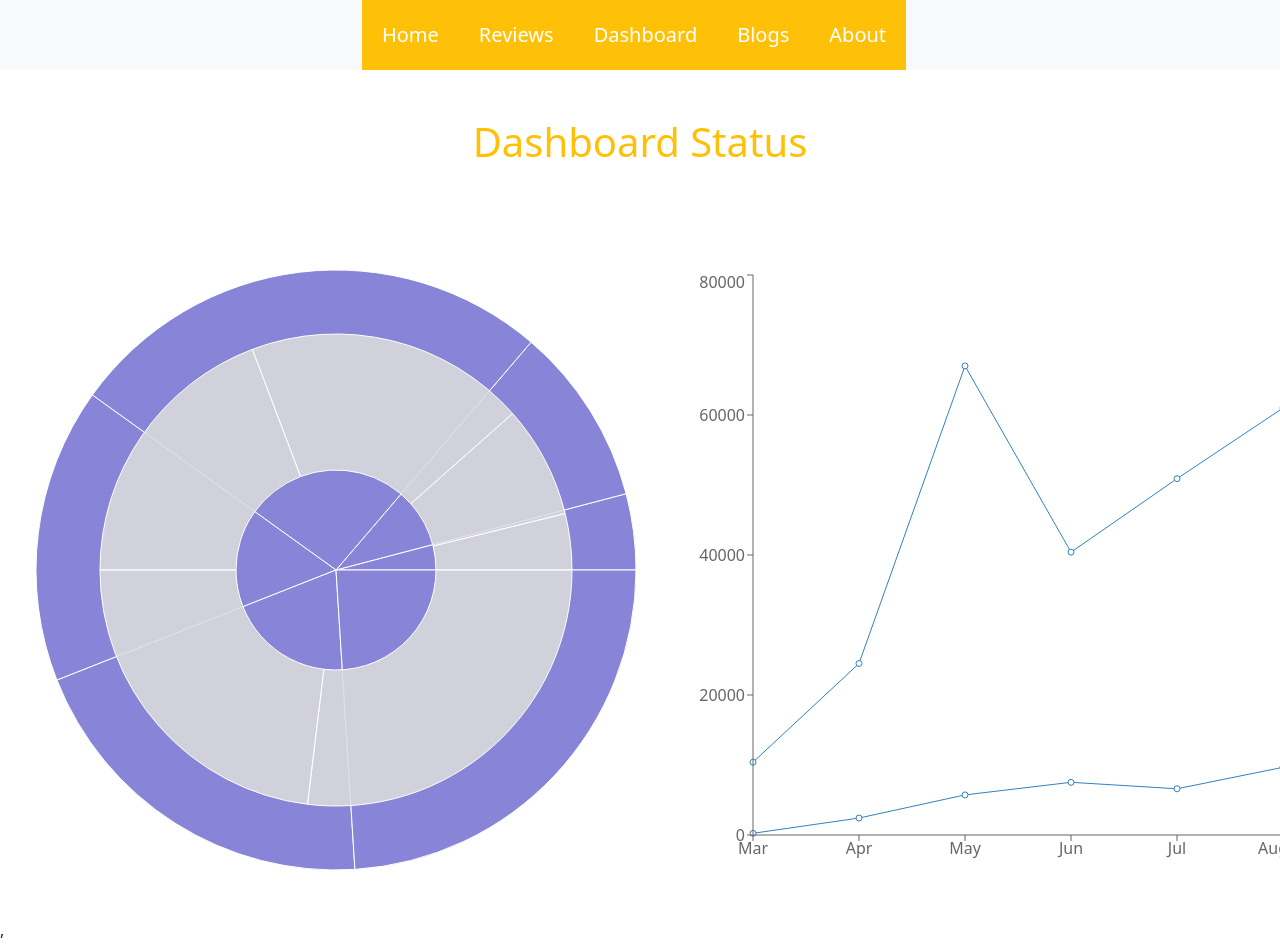
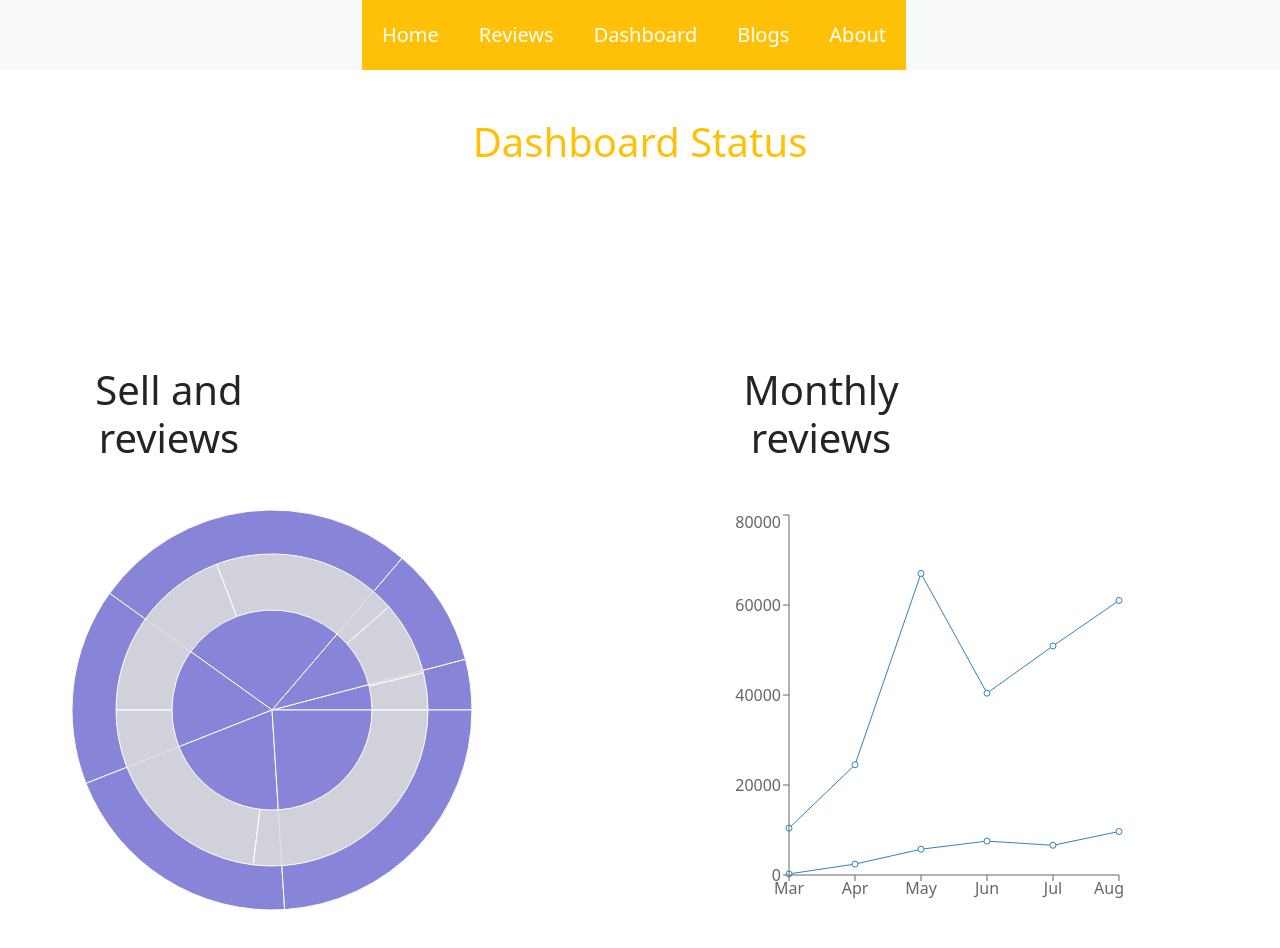
Before and after one commit to mushfiq5900/mi9-mo55-assignment9, a React (Create React App) app: page /dashboard in a window 1280 px wide. Shown: the top 948 px of the page. Built offline with nearby package versions, Linux system fonts and the light colour scheme.

Commit message:
Design updated

```diff
--- a/src/components/blogs/Blogs.js
+++ b/src/components/blogs/Blogs.js
@@ -1,6 +1,7 @@
 import React from 'react';
 const Blogs = () => {
     return (
+        <div className="container-fluid">
             <div className="row">
                 <h1 className='text-warning text-center p-5'>Read the articles to know more about react</h1>
                 <div className="col-lg-4 col-md-6 col-sm-12 p-5">
@@ -21,6 +22,7 @@ const Blogs = () => {
                     <p>Semantic tag are some special HTML tags that makes a HTML page meaningful. Each tags describes its meaning to the browser and also to the developer. These tags are so important because that makes the HTML more comprehensible by better describing the different section and layout of web pages.</p>
                 </div>
             </div>
+        </div>
     );
 };
 
--- a/src/components/dashboard/charts/ChartOne.js
+++ b/src/components/dashboard/charts/ChartOne.js
@@ -10,8 +10,10 @@ const ChartOne = () => {
     }, [])
     console.log(graphData)
     return (
-        <div>
-            <LineChart width={600} height={600} data={graphData}>
+        <div className='row'>
+            <div className="col-lg-6 col-md-6 col-sm-12 p-5">
+                <h1 className='text-center my-5'>Monthly reviews</h1>
+                <LineChart width={400} height={400} data={graphData}>
                     <Line dataKey={'tv-sell'}></Line>
                     <Line dataKey={'revenue'}></Line>
                     <XAxis dataKey='month'></XAxis>
@@ -19,6 +21,7 @@ const ChartOne = () => {
                     <Tooltip />
                 </LineChart>
             </div>
+        </div>
     );
 };
 
--- a/src/components/dashboard/charts/ChartTwo.js
+++ b/src/components/dashboard/charts/ChartTwo.js
@@ -9,12 +9,15 @@ const ChartTwo = () => {
     }, [])
     console.log(graphData)
     return (
-        <div>
-            <PieChart width={600} height={600}>
-                <Pie data={graphData} dataKey="revenue" nameKey="tv-sell" cx="50%" cy="50%" outerRadius={300} fill="#8884d8" />
-                <Pie data={graphData} dataKey="investment" nameKey="tv-sell" cx="50%" cy="50%" innerRadius={100} fill="#dddd" />
-                <Tooltip />
-            </PieChart>
+        <div className='row'>
+            <div className="col-lg-6 col-md-6 col-sm-12 p-5">
+                <h1 className='text-center my-5'>Sell and reviews</h1>
+                <PieChart width={400} height={400}>
+                    <Pie data={graphData} dataKey="revenue" nameKey="tv-sell" cx="50%" cy="50%" outerRadius={200} fill="#8884d8" />
+                    <Pie data={graphData} dataKey="investment" nameKey="tv-sell" cx="50%" cy="50%" innerRadius={100} fill="#dddd" />
+                    <Tooltip />
+                </PieChart>
+            </div>
         </div>
     );
 };
--- a/src/components/home/Home.js
+++ b/src/components/home/Home.js
@@ -8,28 +8,27 @@ const Home = () => {
     const [reviews, setReviews] = useReviews();
     const threeReview = reviews.slice(0, 3)
     return (
-        <div>
+        <div className='container-fluid'>
             <div className='row align-items-center'>
-                <div className="col-lg-6 col-md-6 col-sm-12 p-5 banner-text">
+                <div className="col-lg-8 col-md-6 col-sm-12 p-5 banner-text">
                     <h1 className='text-warning'>Best TV Reviewer</h1>
                     <h4>In Whole BD</h4>
                     <p>This is a tv review website. You will find the best product reviews here. It will help you to decide to pick the correct TV for you.</p>
                 </div>
-                <div className="col-lg-6 col-md-6 col-sm-12 mt-5">
-                    <img src={require('./images.jpg')} height={500} width={800} alt="" />
+                <div className="col-lg-4 col-md-6 col-sm-12 mt-5">
+                    <img src={require('./images.jpg')} alt="" />
                 </div>
             </div>
             <div className="container-fluid">
                 <h1 className='text-center text-warning my-5'>Here are the top three Reviews</h1>
-                <div className="row p-5">
+                <div className="row ">
                     {
                         threeReview.map(review => <ReviewEach key={review.id} review={review}></ReviewEach>)
                     }
                 </div>
             </div>
-            <div className='text-center'>
+            <div className='container-fluid text-center'>
                 <Link className="link-color" to="/reviews"><Button className='btn-warning'>See All Reviews</Button></Link>
-
             </div>
         </div>
     );
--- a/src/components/not_found/NotFound.js
+++ b/src/components/not_found/NotFound.js
@@ -3,7 +3,8 @@ import { Button } from 'react-bootstrap';
 import { Link } from 'react-router-dom';
 const NotFound = () => {
     return (
-        <div>
+        <div className='row'>
+            <div className='col-lg-12 col-sm-12'>
                 <div className='text-center text-danger py-5'>
                     <h1>The page You are Looking for</h1>
                     <h1>Doesn't exist!</h1>
@@ -16,6 +17,7 @@ const NotFound = () => {
 
                 </div>
             </div>
+        </div>
     );
 };
 
--- a/src/components/reviews/Reviews.js
+++ b/src/components/reviews/Reviews.js
@@ -9,7 +9,7 @@ const Reviews = () => {
     return (
         <div className="container-fluid">
             <h1 className='text-center text-warning my-5'>Here are the all Reviews</h1>
-            <div className="row p-5">
+            <div className="row">
                 {
                     reviews.map(review => <ReviewEach key={review.id} review={review}></ReviewEach>)
                 }
```
Lines whose indentation alone changed are shown as unchanged.
